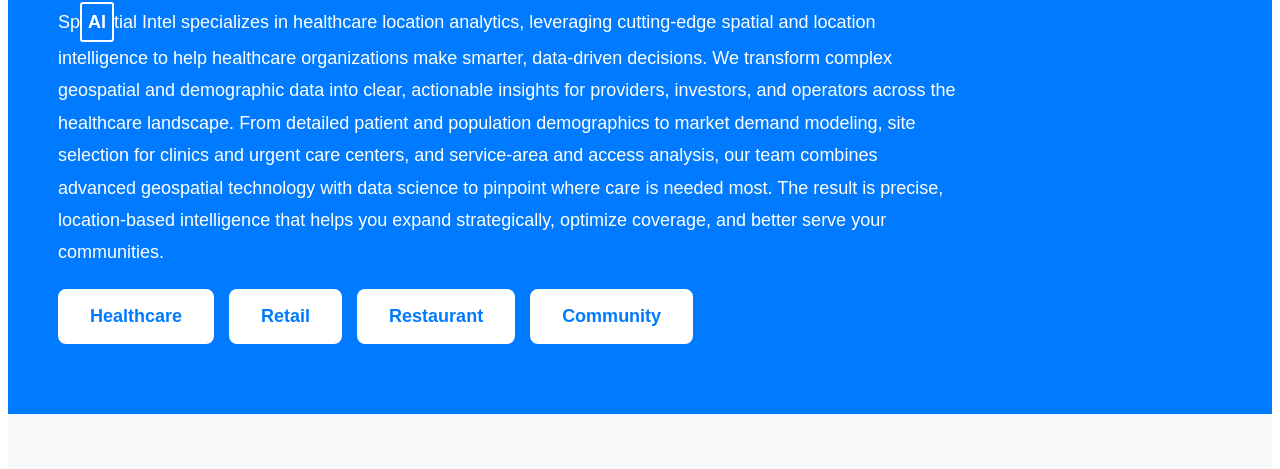
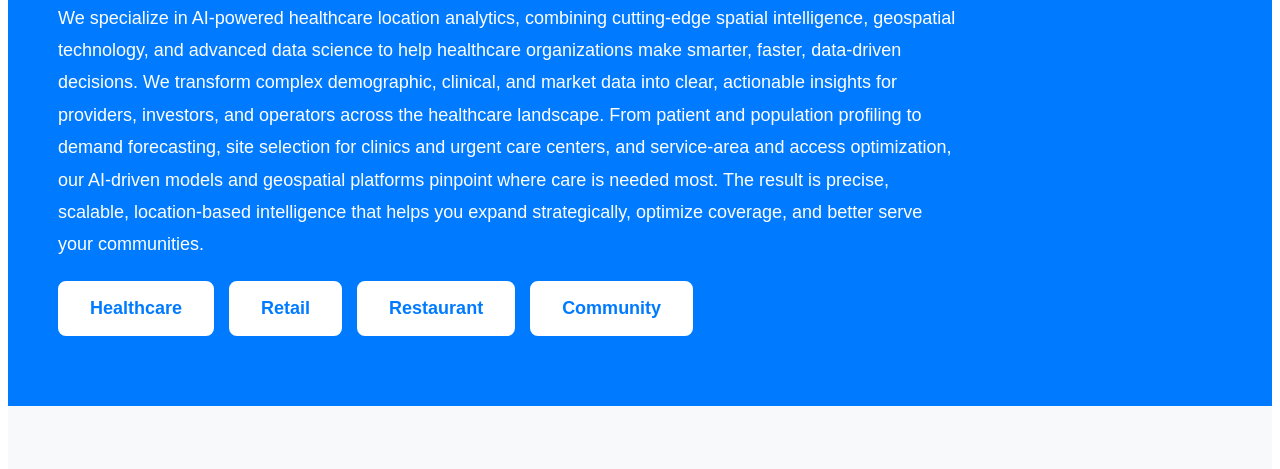
Before and after one commit to ccfulghum/spaitialintel, a plain HTML site: page index.html in a window 1280 px wide. Shown: the part 758-1227 px from the top of the page. Drawn offline with Linux system fonts and the light colour scheme.

Commit message:
update p1

```diff
--- a/index.html
+++ b/index.html
@@ -51,7 +51,7 @@
         <div class="content-wrapper">
             <h2>Sp<span class="ai-box">AI</span>tial Intel & Location Data Experts</h2>
             <p>
-                Sp<span class="ai-box">AI</span>tial Intel specializes in healthcare location analytics, leveraging cutting-edge spatial and location intelligence to help healthcare organizations make smarter, data-driven decisions. We transform complex geospatial and demographic data into clear, actionable insights for providers, investors, and operators across the healthcare landscape. From detailed patient and population demographics to market demand modeling, site selection for clinics and urgent care centers, and service-area and access analysis, our team combines advanced geospatial technology with data science to pinpoint where care is needed most. The result is precise, location-based intelligence that helps you expand strategically, optimize coverage, and better serve your communities.
+               We specialize in AI-powered healthcare location analytics, combining cutting-edge spatial intelligence, geospatial technology, and advanced data science to help healthcare organizations make smarter, faster, data-driven decisions. We transform complex demographic, clinical, and market data into clear, actionable insights for providers, investors, and operators across the healthcare landscape. From patient and population profiling to demand forecasting, site selection for clinics and urgent care centers, and service-area and access optimization, our AI-driven models and geospatial platforms pinpoint where care is needed most. The result is precise, scalable, location-based intelligence that helps you expand strategically, optimize coverage, and better serve your communities.
             </p>
 
 
```
